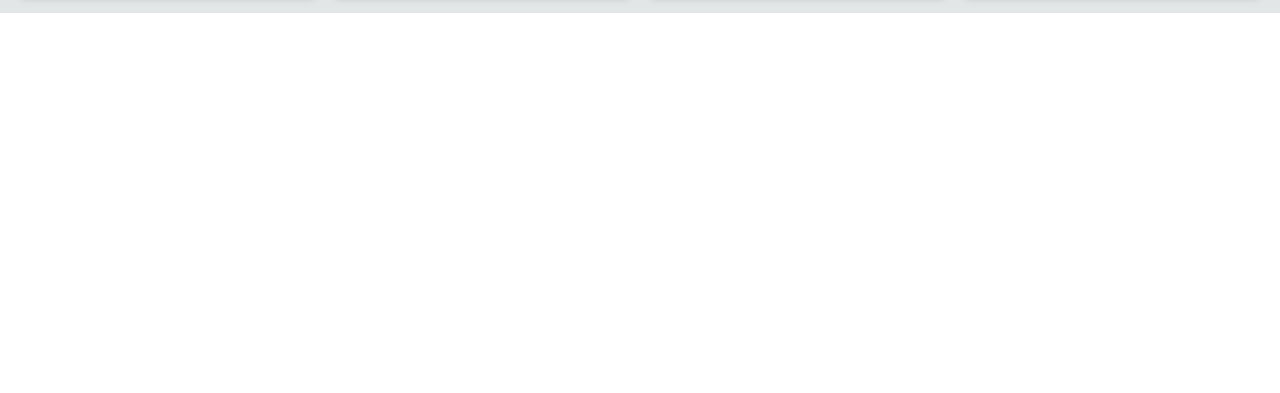
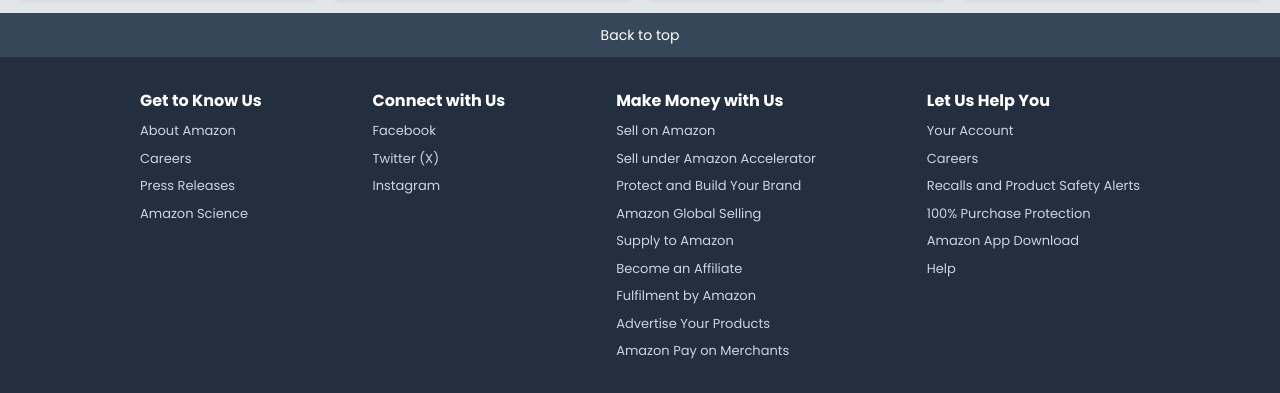
Before and after one commit to Deepu1509/Tailwind-Amazon, a website: page index.html in a window 1280 px wide. Shown: the part 1194-1587 px from the top of the page. Before the commit the page ends 1207 px from the top, so only its background shows below. Drawn offline with Linux system fonts and the light colour scheme.

Commit message:
Footer Half Complete

```diff
--- a/index.html
+++ b/index.html
@@ -294,6 +294,76 @@
             </div>
         </div>
     </section>
+    <footer class="footer flex flex-col">
+        <button class="to-top bg-[#37475A] px-2 py-3 text-center border-none outline-none cursor-pointer
+             text-white font-normal hover:bg-[#485769] text-sm">Back
+            to top</button>
+        <div class="footer-navigation text-white bg-[#232F3E]">
+            <div class="navigation-f py-8 max-w-[1000px] w-full mx-auto flex justify-between items-start">
+                <ul class="nav-f flex flex-col gap-2 list-none">
+                    <li class="font-bold text-[16px]">Get to Know Us</li>
+                    <li class="text-[13px] cursor-pointer text-slate-300"><a href="#" class="hover:underline">About
+                            Amazon</a>
+                    </li>
+                    <li class="text-[13px] cursor-pointer text-slate-300"><a href="#"
+                            class="hover:underline">Careers</a></li>
+                    <li class="text-[13px] cursor-pointer text-slate-300"><a href="#" class="hover:underline">Press
+                            Releases</a>
+                    </li>
+                    <li class="text-[13px] cursor-pointer text-slate-300"><a href="#" class="hover:underline">Amazon
+                            Science</a>
+                    </li>
+                </ul>
+                <ul class="nav-f flex flex-col gap-2 list-none">
+                    <li class="font-bold text-[16px]">Connect with Us</li>
+                    <li class="text-[13px] cursor-pointer hover:underline text-slate-300"><a href="#">Facebook</a>
+                    </li>
+                    <li class="text-[13px] cursor-pointer hover:underline text-slate-300"><a href="#">Twitter (X)</a>
+                    </li>
+                    <li class="text-[13px] cursor-pointer hover:underline text-slate-300"><a href="#">Instagram</a>
+                    </li>
+                </ul>
+                <ul class="nav-f flex flex-col gap-2 list-none">
+                    <li class="font-bold text-[16px]">Make Money with Us</li>
+                    <li class="text-[13px] cursor-pointer hover:underline text-slate-300"><a href="#">Sell on Amazon</a>
+                    </li>
+                    <li class="text-[13px] cursor-pointer hover:underline text-slate-300"><a href="#">Sell under Amazon
+                            Accelerator</a></li>
+                    <li class="text-[13px] cursor-pointer hover:underline text-slate-300"><a href="#">Protect and Build
+                            Your Brand</a>
+                    </li>
+                    <li class="text-[13px] cursor-pointer hover:underline text-slate-300"><a href="#">Amazon Global
+                            Selling</a></li>
+                    <li class="text-[13px] cursor-pointer hover:underline text-slate-300"><a href="#">Supply to
+                            Amazon</a></li>
+                    <li class="text-[13px] cursor-pointer hover:underline text-slate-300"><a href="#">Become an
+                            Affiliate</a></li>
+                    <li class="text-[13px] cursor-pointer hover:underline text-slate-300"><a href="#">Fulfilment by
+                            Amazon</a></li>
+                    <li class="text-[13px] cursor-pointer hover:underline text-slate-300"><a href="#">Advertise Your
+                            Products</a></li>
+                    <li class="text-[13px] cursor-pointer hover:underline text-slate-300"><a href="#">Amazon Pay on
+                            Merchants
+                        </a></li>
+                </ul>
+                <ul class="nav-f flex flex-col gap-2 list-none">
+                    <li class="font-bold text-[16px]">
+                        Let Us Help You</li>
+                    <li class="text-[13px] cursor-pointer hover:underline text-slate-300"><a href="#">Your Account</a>
+                    </li>
+                    <li class="text-[13px] cursor-pointer hover:underline text-slate-300"><a href="#">Careers</a></li>
+                    <li class="text-[13px] cursor-pointer hover:underline text-slate-300"><a href="#">Recalls and
+                            Product Safety Alerts</a>
+                    </li>
+                    <li class="text-[13px] cursor-pointer hover:underline text-slate-300"><a href="#">100% Purchase
+                            Protection</a></li>
+                    <li class="text-[13px] cursor-pointer hover:underline text-slate-300"><a href="#">Amazon App
+                            Download</a></li>
+                    <li class="text-[13px] cursor-pointer hover:underline text-slate-300"><a href="#">Help</a></li>
+                </ul>
+            </div>
+        </div>
+    </footer>
 </body>
 
 
```
Also changed, not shown: src/output.css.
